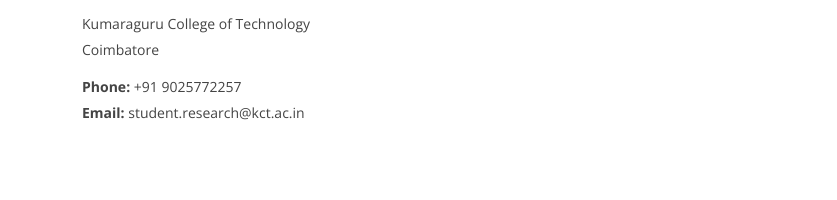
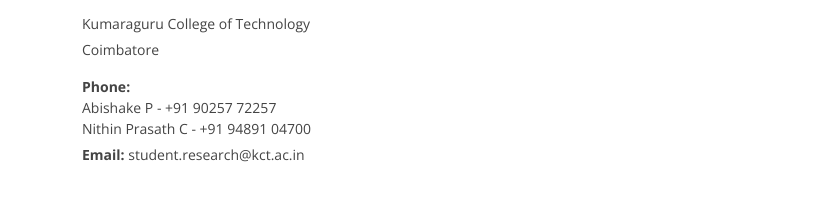
Before and after one commit to KctResearchcell/Intra-Ideathon, a plain HTML site: page index.html in a window 1280 px wide. Shown: the part 8794-8994 px from the top of the page, 0-837 px from the left. Before the commit the page ends 8972 px from the top, so only its background shows below. Drawn offline with nearby package versions, Linux system fonts and the light colour scheme.

Commit message:
Update index.html

```diff
--- a/index.html
+++ b/index.html
@@ -396,7 +396,7 @@
           <div class="footer-contact pt-3">
             <p>Kumaraguru College of Technology</p>
             <p>Coimbatore</p>
-            <p class="mt-3"><strong>Phone:</strong> <span>+91 9025772257</span></p>
+            <p class="mt-3"><strong>Phone:</strong> <span><br>Abishake P - +91 90257 72257 <br> Nithin Prasath C - +91 94891 04700</span></p>
             <p><strong>Email:</strong> <span>student.research@kct.ac.in</span></p>
           </div>
         </div>
```
